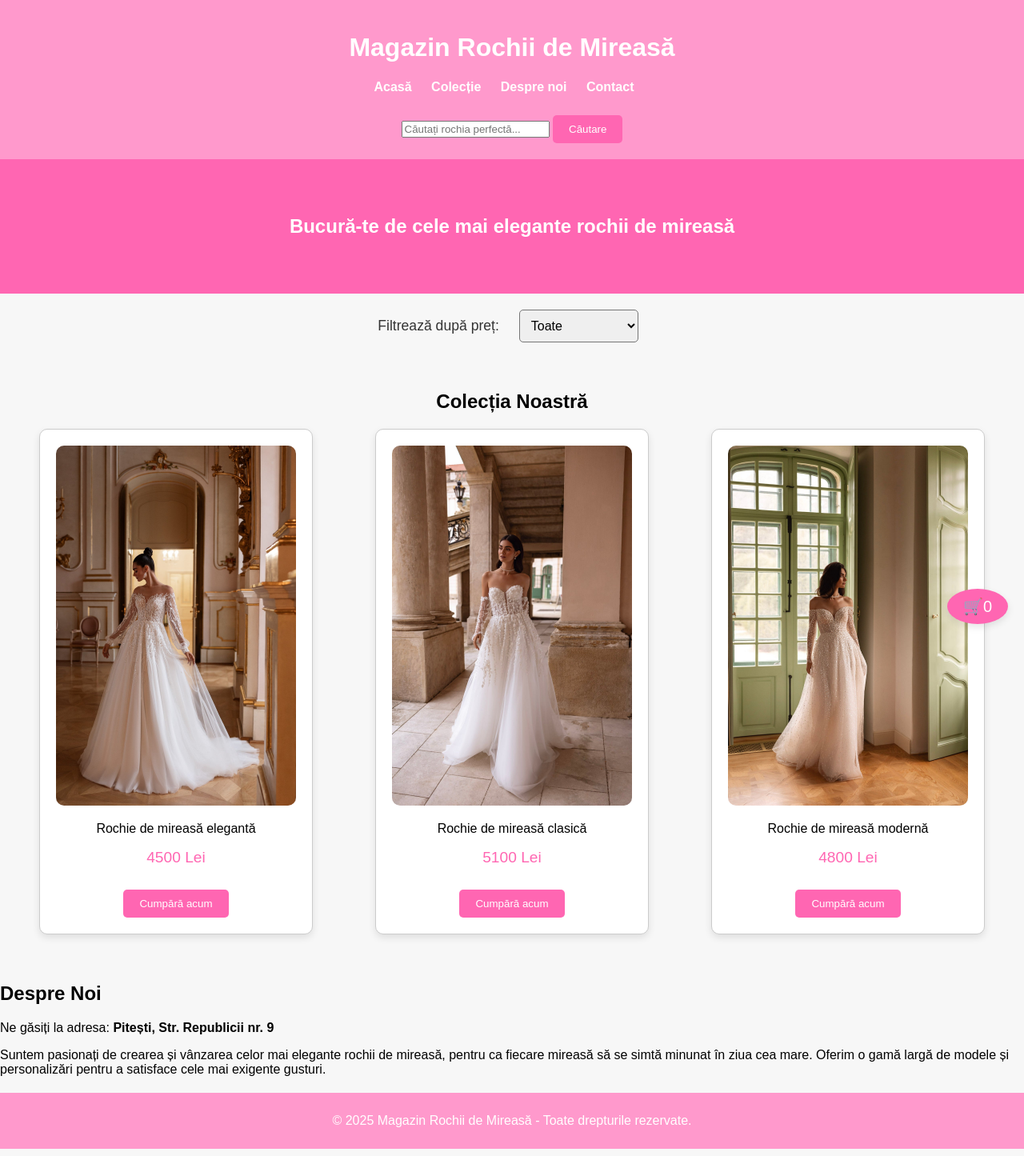
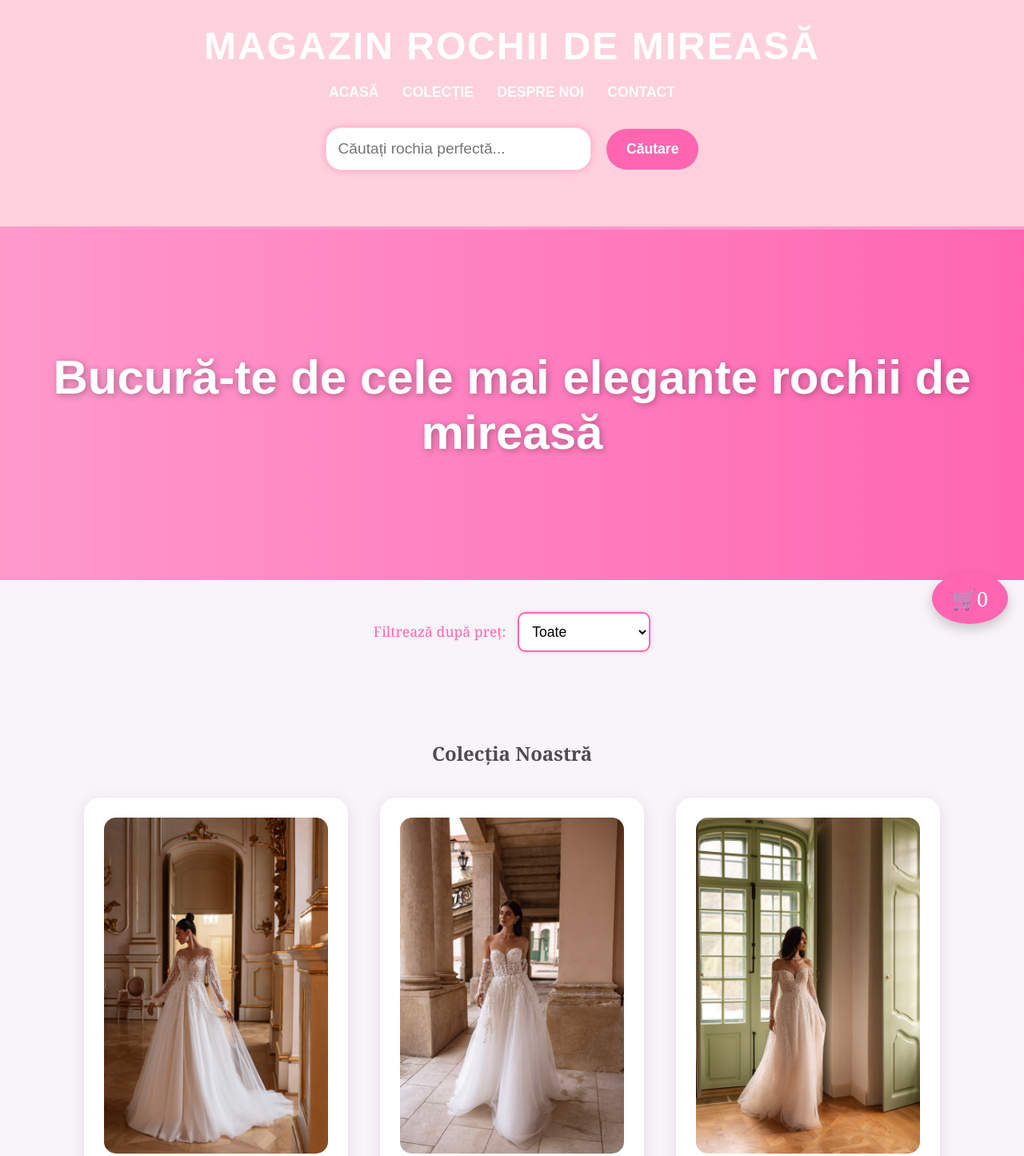
Before and after one commit to ghelisor-andrada/ghelisor-andrada.github.io, a plain HTML site: page index.html in a window 1280 px wide. Shown: the top 1445 px of the page at 80% size. Drawn offline with Linux system fonts and the light colour scheme.

Commit message:
Update style.css

```diff
--- a/style.css
+++ b/style.css
@@ -1,105 +1,185 @@
 body {
-    font-family: Arial, sans-serif;
+    font-family: 'Georgia', serif;
     margin: 0;
     padding: 0;
-    background-color: #f7f7f7;
+    background-color: #f8f4f9;
+    color: #4f4a55;
 }
 
 header {
-    background-color: #ff99cc;
-    padding: 20px;
+    background-color: #ffd1dc;
+    padding: 30px;
     text-align: center;
-    color: white;
+    color: #ffffff;
+    font-family: 'Cursive', sans-serif;
+    border-bottom: 4px solid #ff99cc;
+}
+
+header h1 {
+    font-size: 3em;
+    letter-spacing: 2px;
+    text-transform: uppercase;
+    margin: 0;
+    font-weight: bold;
 }
 
 nav ul {
     list-style: none;
     padding: 0;
+    margin-top: 20px;
 }
 
 nav ul li {
     display: inline;
-    margin-right: 20px;
+    margin-right: 25px;
 }
 
 nav ul li a {
+    color: #ffffff;
+    text-decoration: none;
+    font-size: 1.1em;
+    text-transform: uppercase;
+    font-weight: bold;
+    transition: color 0.3s;
+}
+
+nav ul li a:hover {
+    color: #ff66b2;
+}
+
+.search-container {
+    text-align: center;
+    margin-top: 20px;
+    margin-bottom: 40px;
+}
+
+.search-container input {
+    padding: 15px;
+    font-size: 1.2em;
+    width: 300px;
+    border-radius: 20px;
+    border: 1px solid #ffd1dc;
+    background-color: #ffffff;
+    box-shadow: 0 0 8px rgba(255, 105, 180, 0.5);
+    transition: box-shadow 0.3s ease-in-out;
+}
+
+.search-container input:focus {
+    box-shadow: 0 0 15px rgba(255, 105, 180, 0.8);
+}
+
+.search-container button {
+    padding: 15px 25px;
+    background-color: #ff66b2;
     color: white;
-    text-decoration: none;
+    border: none;
+    border-radius: 30px;
+    cursor: pointer;
+    font-size: 1.1em;
     font-weight: bold;
+    transition: background-color 0.3s ease-in-out;
+    margin-left: 15px;
+}
+
+.search-container button:hover {
+    background-color: #ff3385;
 }
 
 .hero {
-    background: #ff66b2;
+    background: linear-gradient(to right, #ff99cc, #ff66b2);
     color: white;
     text-align: center;
-    padding: 50px 0;
+    padding: 100px 0;
+    font-size: 2.5em;
+    font-family: 'Cursive', sans-serif;
+    text-shadow: 2px 2px 8px rgba(0, 0, 0, 0.3);
 }
 
 .produse {
-    padding: 20px;
+    padding: 50px 20px;
     text-align: center;
 }
 
 .filters {
     text-align: center;
-    margin: 20px 0;
+    margin: 40px 0;
 }
 
 .filters label {
     font-size: 1.1em;
-    color: #333;
+    color: #ff66b2;
     margin-right: 10px;
+    font-family: 'Georgia', serif;
 }
 
 .filters select {
-    padding: 10px;
-    font-size: 1em;
-    border-radius: 5px;
-    margin: 0 10px;
+    padding: 12px;
+    font-size: 1.1em;
+    border-radius: 10px;
+    border: 2px solid #ff66b2;
+    background-color: #fff;
+    box-shadow: 0 0 5px rgba(255, 105, 180, 0.3);
+    transition: box-shadow 0.3s ease-in-out;
+}
+
+.filters select:focus {
+    box-shadow: 0 0 10px rgba(255, 105, 180, 0.7);
 }
 
 .grid {
     display: flex;
-    justify-content: space-around;
+    justify-content: center;
+    gap: 40px;
     flex-wrap: wrap;
-    gap: 20px;
+    padding: 20px;
 }
 
 .produs {
     background-color: white;
-    border: 1px solid #ccc;
-    border-radius: 10px;
-    padding: 20px;
-    width: 300px;
-    margin-bottom: 20px;
+    border-radius: 20px;
+    padding: 25px;
+    width: 280px;
+    box-shadow: 0 4px 20px rgba(0, 0, 0, 0.1);
+    transition: transform 0.3s ease-in-out, box-shadow 0.3s ease-in-out;
     text-align: center;
-    box-shadow: 0 4px 10px rgba(0, 0, 0, 0.1);
-    transition: transform 0.2s ease-in-out;
+    margin-bottom: 30px;
 }
 
 .produs:hover {
     transform: scale(1.05);
+    box-shadow: 0 6px 40px rgba(255, 105, 180, 0.4);
 }
 
 .produs img {
     width: 100%;
-    border-radius: 10px;
+    border-radius: 15px;
+    margin-bottom: 15px;
+    transition: transform 0.3s ease-in-out;
+}
+
+.produs img:hover {
+    transform: scale(1.05);
 }
 
 .produs p.price {
-    font-size: 1.2em;
+    font-size: 1.3em;
     color: #ff66b2;
-    margin-top: 10px;
+    font-weight: bold;
+    margin-top: 15px;
+    text-transform: uppercase;
 }
 
 button {
     background-color: #ff66b2;
     color: white;
     border: none;
-    padding: 10px 20px;
+    padding: 12px 20px;
     cursor: pointer;
-    border-radius: 5px;
-    margin-top: 10px;
+    border-radius: 30px;
+    margin-top: 15px;
+    font-size: 1.1em;
+    font-weight: bold;
+    transition: background-color 0.3s ease-in-out;
 }
 
 button:hover {
@@ -112,15 +192,16 @@ button:hover {
     right: 20px;
     background-color: #ff66b2;
     color: white;
-    padding: 10px 20px;
+    padding: 15px 25px;
     border-radius: 50%;
     cursor: pointer;
-    font-size: 20px;
+    font-size: 25px;
     display: flex;
     align-items: center;
     justify-content: center;
-    box-shadow: 0 4px 10px rgba(0, 0, 0, 0.1);
+    box-shadow: 0 6px 15px rgba(0, 0, 0, 0.2);
     z-index: 100;
+    transition: background-color 0.3s ease-in-out;
 }
 
 #cart:hover {
@@ -129,43 +210,68 @@ button:hover {
 
 #cart-items {
     position: absolute;
-    bottom: 60px;
+    bottom: 80px;
     right: 20px;
     background-color: white;
-    padding: 20px;
-    border-radius: 10px;
-    width: 200px;
-    box-shadow: 0 4px 8px rgba(0, 0, 0, 0.2);
+    padding: 25px;
+    border-radius: 15px;
+    width: 250px;
+    box-shadow: 0 6px 20px rgba(0, 0, 0, 0.2);
     display: none;
+    font-family: 'Georgia', serif;
 }
 
 #cart-items h3 {
-    font-size: 1.2em;
-    margin-bottom: 10px;
+    font-size: 1.3em;
+    color: #ff66b2;
+    margin-bottom: 15px;
 }
 
 #cart-items ul {
     list-style: none;
     padding: 0;
-    margin-bottom: 10px;
+    margin-bottom: 20px;
 }
 
 #cart-items ul li {
     padding: 5px 0;
+    font-size: 1.1em;
 }
 
 #cart-items p {
-    font-size: 1.1em;
+    font-size: 1.2em;
     color: #ff66b2;
     font-weight: bold;
 }
 
+.about-us {
+    background-color: #fff0f6;
+    padding: 50px;
+    text-align: center;
+    margin-top: 60px;
+    border-radius: 10px;
+    box-shadow: 0 6px 20px rgba(0, 0, 0, 0.1);
+}
+
+.about-us h2 {
+    color: #ff66b2;
+    font-size: 2em;
+    margin-bottom: 20px;
+    font-family: 'Cursive', sans-serif;
+}
+
+.about-us p {
+    font-size: 1.2em;
+    color: #4f4a55;
+    line-height: 1.5;
+}
+
 footer {
-    background-color: #ff99cc;
-    padding: 10px;
+    background-color: #ffd1dc;
+    padding: 20px;
     text-align: center;
-    color: white;
-    margin-top: 20px;
+    color: #ffffff;
+    font-size: 1.1em;
 }
 
 @media (max-width: 768px) {
```
